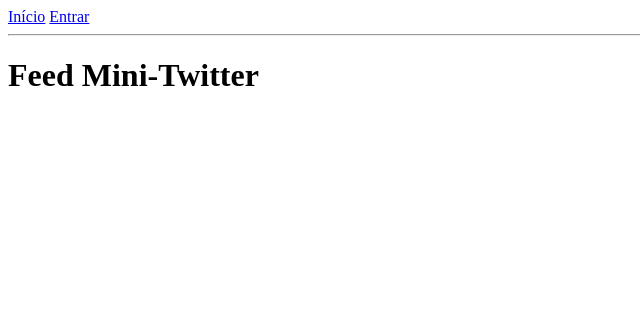
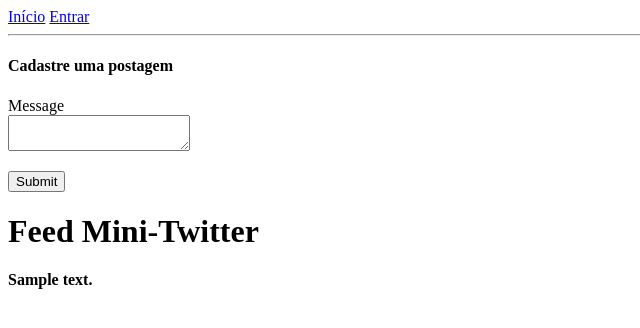
Before and after one commit to MariaCarolinass/Mini-Twitter, a Flask app: template app/templates/index.html in a window 1280 px wide. Shown: the top 328 px of the page, without its empty margins (0-640 px from the left). Run offline with Flask 2, Linux system fonts and the light colour scheme; the template is opened without the code that fills it: values that come from a table or form of the project are taken from there, others are empty; tables that the repository leaves empty hold one stand-in row (values such as "Sample post"); form fields are guessed from the names that the template uses; parts of the project's set-up code (start-up, migrations or seed data) failed here and were passed over.

Commit message:
implementei codigo de postagens

```diff
--- a/app/templates/index.html
+++ b/app/templates/index.html
@@ -1,5 +1,18 @@
 {% extends "base.html" %}
 
 {% block content %}
+
+  <h4>Cadastre uma postagem</h4>
+  <form action="" method="post" novalidate>
+    {{ form.hidden_tag() }}
+    <p>
+        {{ form.message.label }}<br>
+        {{ form.message() }}
+    </p>
+    <p>{{ form.submit() }}</p>
+  </form>
+
   <h1>Feed Mini-Twitter</h1>
+  {% for posts in posts %}<h4>{{ posts.message }}</h4>{% endfor %}
+
 {% endblock %}
```
